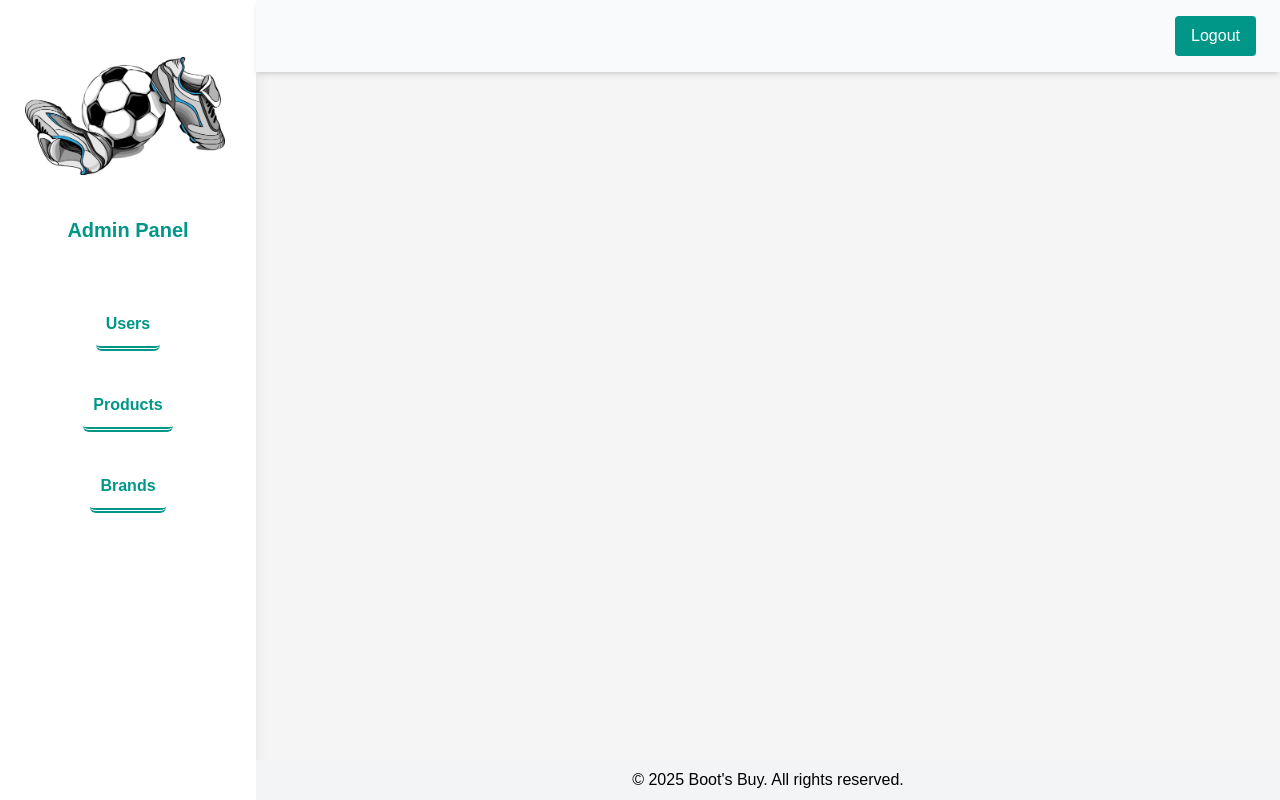
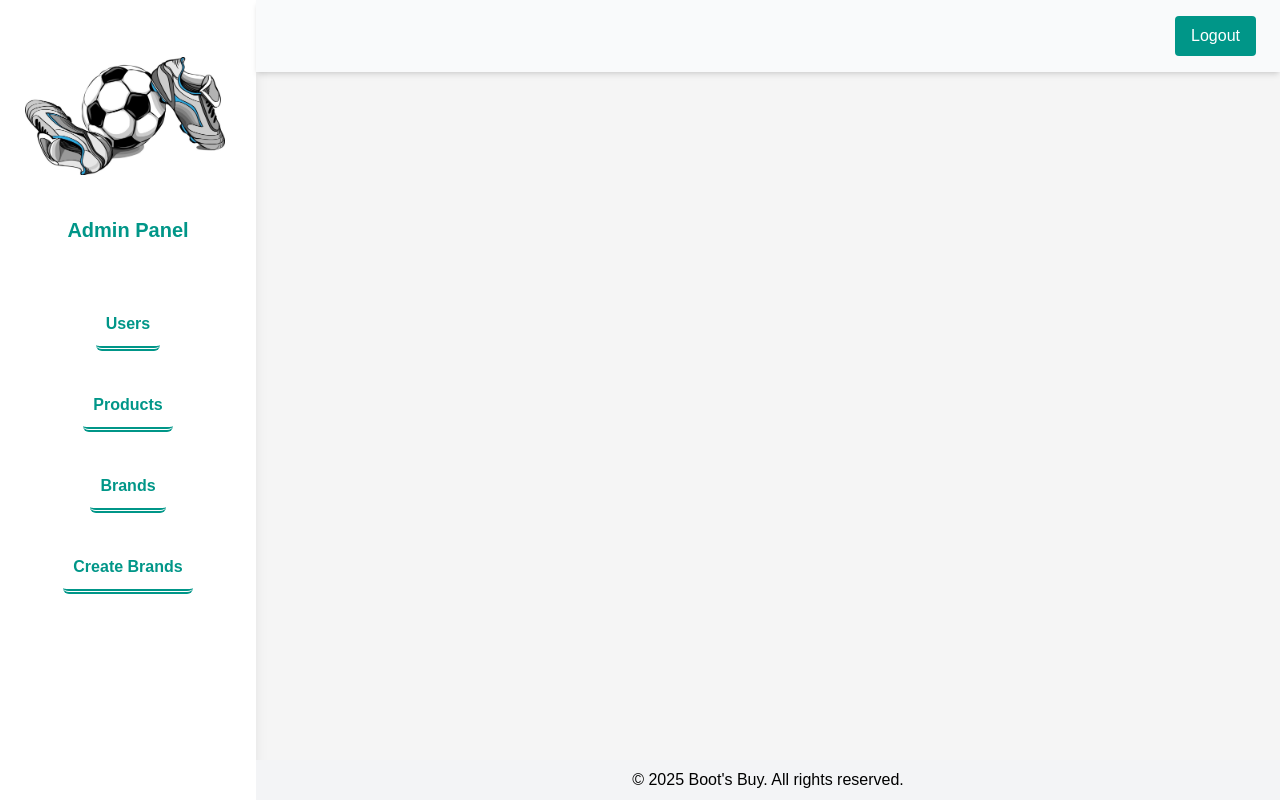
Before and after one commit to Tamang1098/Boots_Buy_frontend, a React (Vite) app: page /admin in a window 1280 px wide. Built offline with nearby package versions, Linux system fonts and the light colour scheme; sample sign-in values are in the browser's storage.

Commit message:
admin panel create brand added

```diff
--- a/src/layouts/AdminLayout.jsx
+++ b/src/layouts/AdminLayout.jsx
@@ -124,6 +124,19 @@ export default function AdminLayout() {
           >
             Brands
           </NavLink>
+
+           <NavLink
+            to="/admin/brands/create"
+            className={({ isActive }) =>
+              `${
+                isActive
+                  ? "text-red-600 font-semibold"
+                  : "text-black hover:text-red-500"
+              } block`
+            }
+          >
+            Create Brands
+          </NavLink>
         </nav>
       </aside>
 
```
